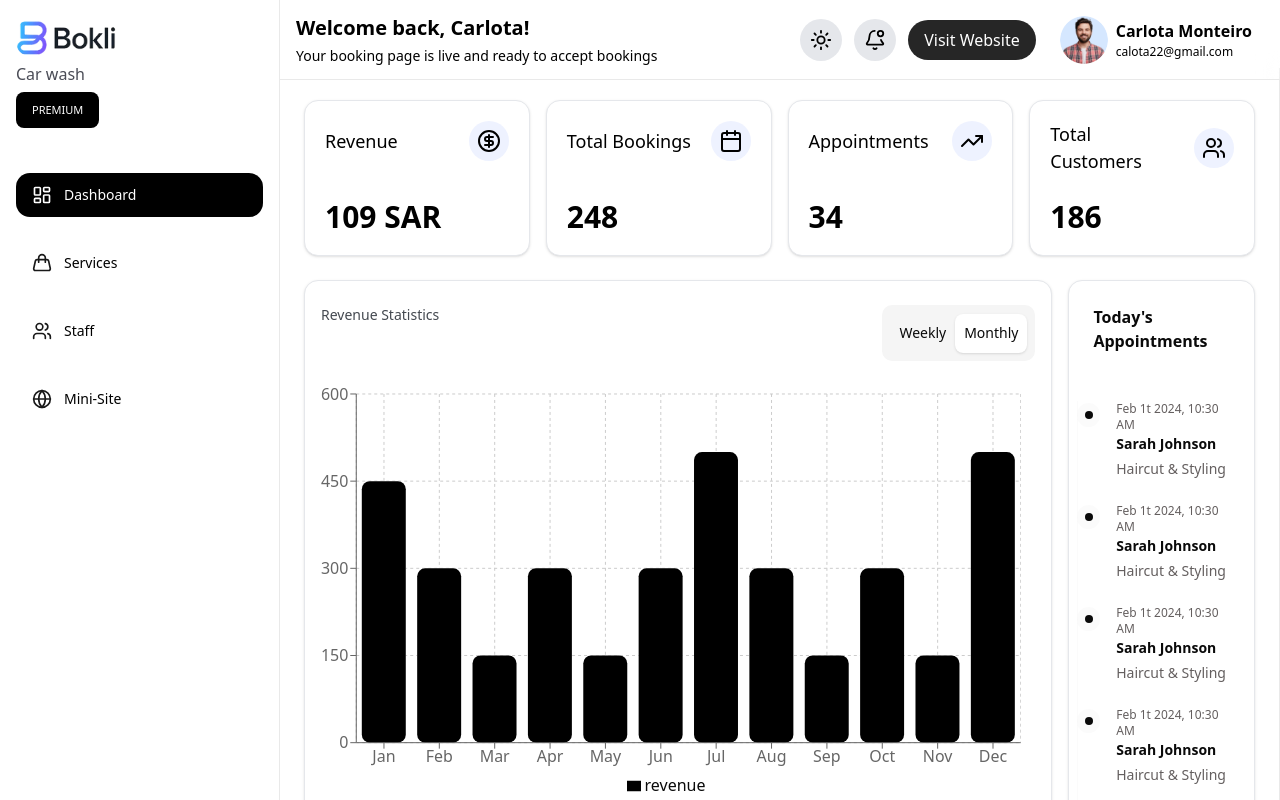
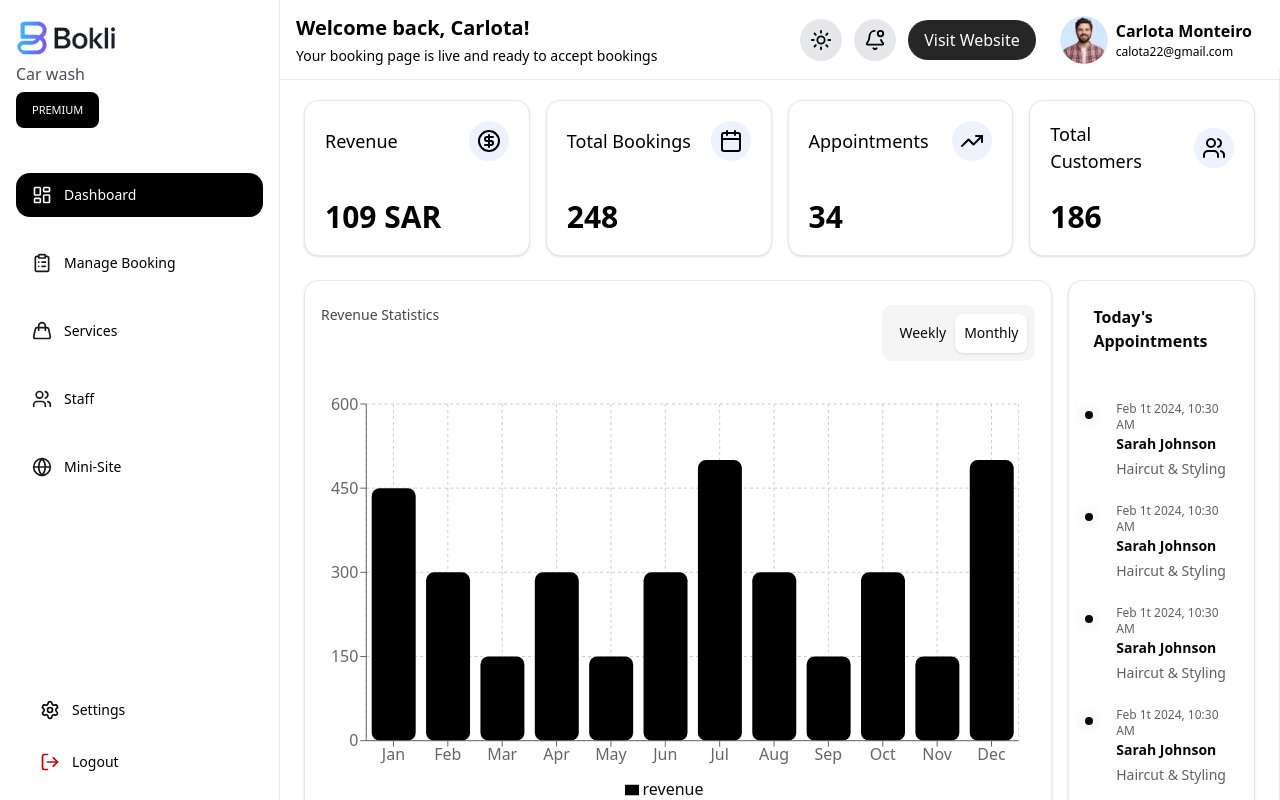
Before and after one commit to backbencherstudio/bader022_front_end, a Next.js app: page /dashboard in a window 1280 px wide. Shown: the top 800 px of the page. Built offline with nearby package versions, Linux system fonts and the light colour scheme.

Commit message:
update topbar & transactions charts for support in black theme

```diff
--- a/app/(private)/dashboard/components/dashboard/RevenueChart.tsx
+++ b/app/(private)/dashboard/components/dashboard/RevenueChart.tsx
@@ -8,6 +8,7 @@ import {
   Legend,
 } from "recharts";
 import { TData } from "../../page";
+import { useTheme } from "next-themes";
 
 const CustomBar = (props: any) => {
   const { x, y, width, height } = props;
@@ -38,6 +39,7 @@ const CustomBar = (props: any) => {
 };
 
 export default function RevenueChart({ data }: { data: TData[] }) {
+  const { theme } = useTheme();
   return (
     <BarChart
       style={{
@@ -45,6 +47,10 @@ export default function RevenueChart({ data }: { data: TData[] }) {
         maxWidth: "700px",
         maxHeight: "70vh",
         aspectRatio: 1.618,
+        backgroundColor: theme === "dark" ? "#333" : "#fff",
+        borderRadius: "4px",
+        margin: "4px",
+        padding: "6px",
       }}
       responsive
       data={data}
--- a/app/(private)/dashboard/components/shared/Sidebar.tsx
+++ b/app/(private)/dashboard/components/shared/Sidebar.tsx
@@ -1,3 +1,155 @@
+// "use client";
+
+// import type { ComponentProps, ReactNode } from "react";
+// import Link from "next/link";
+// import Image from "next/image";
+// import { usePathname } from "next/navigation";
+// import {
+//   LayoutDashboard,
+//   ClipboardList,
+//   PenSquare,
+//   Menu,
+//   Handbag,
+//   Users,
+//   Globe,
+// } from "lucide-react";
+// import { Sheet, SheetContent, SheetTrigger } from "@/components/ui/sheet";
+// import { Button } from "@/components/ui/button";
+
+// type NavItem = {
+//   label: string;
+//   href: string;
+//   icon: (props: ComponentProps<"svg">) => ReactNode;
+// };
+
+// const NAV_ITEMS: NavItem[] = [
+//   {
+//     label: "Dashboard",
+//     href: "/dashboard",
+//     icon: (p) => <LayoutDashboard {...p} />,
+//   },
+//   {
+//     label: "Manage Booking",
+//     href: "/manage-booking",
+//     icon: (p) => <ClipboardList {...p} />,
+//   },
+//   {
+//     label: "Services",
+//     href: "/dashboard/services",
+//     icon: (p) => <Handbag {...p} />,
+//   },
+//   {
+//     label: "Staff",
+//     href: "/dashboard/staff",
+//     icon: (p) => <Users {...p} />,
+//   },
+//   {
+//     label: "Mini-Site",
+//     href: "/dashboard/mini-site",
+//     icon: (p) => <Globe {...p} />,
+//   },
+// ];
+
+// function SidebarInner({ pathname }: { pathname: string | null }) {
+//   return (
+//     <>
+//       {/* Header / Logo */}
+//       <div className="bg-white dark:bg-black gap-3 px-4 py-5 border-b border-white/10 dark:border-[#555]">
+//         <Image
+//           src={"/images/image 259.png"}
+//           alt="Logo"
+//           width={100}
+//           height={100}
+//           className="rounded-xl"
+//           priority
+//         />
+//         <p className="text-[16px] mt-1.5 text-[#4A4C56] dark:text-white font-medium">
+//           Car wash
+//         </p>
+//         <Button className="text-[11px] uppercase bg-black mt-1.5 text-white dark:bg-gray-700">
+//           premium
+//         </Button>
+//       </div>
+
+//       {/* Nav */}
+//       <nav className="p-4 pt-0 space-y-2">
+//         {NAV_ITEMS.map((item) => {
+//           const active = pathname === item.href;
+
+//           return (
+//             <div>
+//               <Link
+//                 key={item.href}
+//                 href={item.href}
+//                 className={[
+//                   "group flex items-center gap-3 px-4 py-3 mt-6 rounded-xl transition",
+//                   "focus:outline-none focus:ring-2 focus:ring-white/30",
+//                   active
+//                     ? "bg-black text-white dark:bg-gray-800 dark:text-white"
+//                     : "text-black dark:text-white hover:text-white hover:bg-black dark:hover:bg-gray-700",
+//                 ].join(" ")}
+//                 aria-current={active ? "page" : undefined}
+//               >
+//                 <span className="shrink-0">
+//                   {
+//                     item.icon({
+//                       className: [
+//                         "h-5 w-5 transition",
+//                         active
+//                           ? "opacity-100"
+//                           : "opacity-90 group-hover:opacity-100",
+//                       ].join(" "),
+//                     }) as ReactNode
+//                   }
+//                 </span>
+//                 <span className="text-sm font-medium">{item.label}</span>
+//               </Link>
+//             </div>
+//           );
+//         })}
+//       </nav>
+
+//       {/* Footer */}
+//       <div className="mt-auto px-6 py-4 text-xs text-white/60 border-t border-white/10 dark:border-[#555]">
+//         © {new Date().getFullYear()} Your Brand
+//       </div>
+//     </>
+//   );
+// }
+
+// export default function Sidebar() {
+//   const pathname = usePathname();
+
+//   return (
+//     <>
+//       {/* Mobile: Drawer trigger + drawer content */}
+//       <div className="lg:hidden">
+//         <Sheet>
+//           <SheetTrigger
+//             aria-label="Open menu"
+//             className="fixed left-4 top-5.5 z-50 inline-flex items-center justify-center rounded-md border border-[#E9E9E9] bg-white/70 backdrop-blur px-2.5 py-2 text-black/80 dark:bg-gray-600 dark:hover:bg-gray-500 cursor-pointer dark:text-white"
+//           >
+//             <Menu className="h-5 w-5" />
+//           </SheetTrigger>
+//           <SheetContent
+//             side="left"
+//             className="p-0 w-70 bg-foreground border-r border-[#E9E9E9] dark:border-[#555] overflow-hidden"
+//           >
+//             <div className="flex min-h-screen bg-white dark:bg-black flex-col">
+//               <SidebarInner pathname={pathname} />
+//             </div>
+//           </SheetContent>
+//         </Sheet>
+//       </div>
+
+//       {/* Desktop: Original fixed sidebar (unchanged UI) */}
+//       <aside className="hidden lg:flex w-70 fixed min-h-screen border-r border-[#E9E9E9] dark:border-[#555] top-0 flex-col z-50">
+//         <SidebarInner pathname={pathname} />
+//       </aside>
+//     </>
+//   );
+// }
+
 "use client";
 
 import type { ComponentProps, ReactNode } from "react";
@@ -12,6 +164,8 @@ import {
   Handbag,
   Users,
   Globe,
+  Settings,
+  LogOut,
 } from "lucide-react";
 import { Sheet, SheetContent, SheetTrigger } from "@/components/ui/sheet";
 import { Button } from "@/components/ui/button";
@@ -28,11 +182,11 @@ const NAV_ITEMS: NavItem[] = [
     href: "/dashboard",
     icon: (p) => <LayoutDashboard {...p} />,
   },
-  // {
-  //   label: "Manage Booking",
-  //   href: "/manage-booking",
-  //   icon: (p) => <ClipboardList {...p} />,
-  // },
+  {
+    label: "Manage Booking",
+    href: "/manage-booking",
+    icon: (p) => <ClipboardList {...p} />,
+  },
   {
     label: "Services",
     href: "/dashboard/services",
@@ -77,8 +231,8 @@ function SidebarInner({ pathname }: { pathname: string | null }) {
           const active = pathname === item.href;
 
           return (
+            <div key={item.href}>
               <Link
-              key={item.href}
                 href={item.href}
                 className={[
                   "group flex items-center gap-3 px-4 py-3 mt-6 rounded-xl transition",
@@ -90,26 +244,38 @@ function SidebarInner({ pathname }: { pathname: string | null }) {
                 aria-current={active ? "page" : undefined}
               >
                 <span className="shrink-0">
-                {
-                  item.icon({
+                  {item.icon({
                     className: [
                       "h-5 w-5 transition",
                       active
                         ? "opacity-100"
                         : "opacity-90 group-hover:opacity-100",
                     ].join(" "),
-                  }) as ReactNode
-                }
+                  })}
                 </span>
                 <span className="text-sm font-medium">{item.label}</span>
               </Link>
+            </div>
           );
         })}
       </nav>
 
-      {/* Footer */}
-      <div className="mt-auto px-6 py-4 text-xs text-white/60 border-t border-white/10 dark:border-[#555]">
-        © {new Date().getFullYear()} Your Brand
+      {/* Footer with Settings & Logout */}
+      <div className="mt-auto px-6 py-4 space-y-2">
+        <Link
+          href="/settings"
+          className="group flex items-center gap-3 px-4 py-3 rounded-xl transition text-black dark:text-white hover:text-white hover:bg-black dark:hover:bg-gray-700"
+        >
+          <Settings className="h-5 w-5" />
+          <span className="text-sm font-medium">Settings</span>
+        </Link>
+        <Link
+          href="/logout"
+          className="group flex items-center gap-3 px-4 py-3 rounded-xl transition text-black dark:text-white hover:text-white hover:bg-black dark:hover:bg-gray-700"
+        >
+          <LogOut className="h-5 w-5 text-red-700" />
+          <span className="text-sm font-medium">Logout</span>
+        </Link>
       </div>
     </>
   );
--- a/app/(private)/dashboard/page.tsx
+++ b/app/(private)/dashboard/page.tsx
@@ -58,7 +58,7 @@ export default function DashboardPage() {
       {/* Charts */}
       <div className="flex lg:flex-row flex-col justify-between gap-4">
         {/* Revenue Chart */}
-        <div className="w-full rounded-xl border border-gray-200 bg-white p-4 pl-0 shadow-sm">
+        <div className="w-full rounded-xl border border-gray-200 p-4 pl-0 shadow-sm">
           <div className="pl-4 pt-2 pb-4 w-full">
             <Tabs defaultValue="monthly">
               <div className="flex justify-between">
```
Lines whose indentation alone changed are shown as unchanged.
